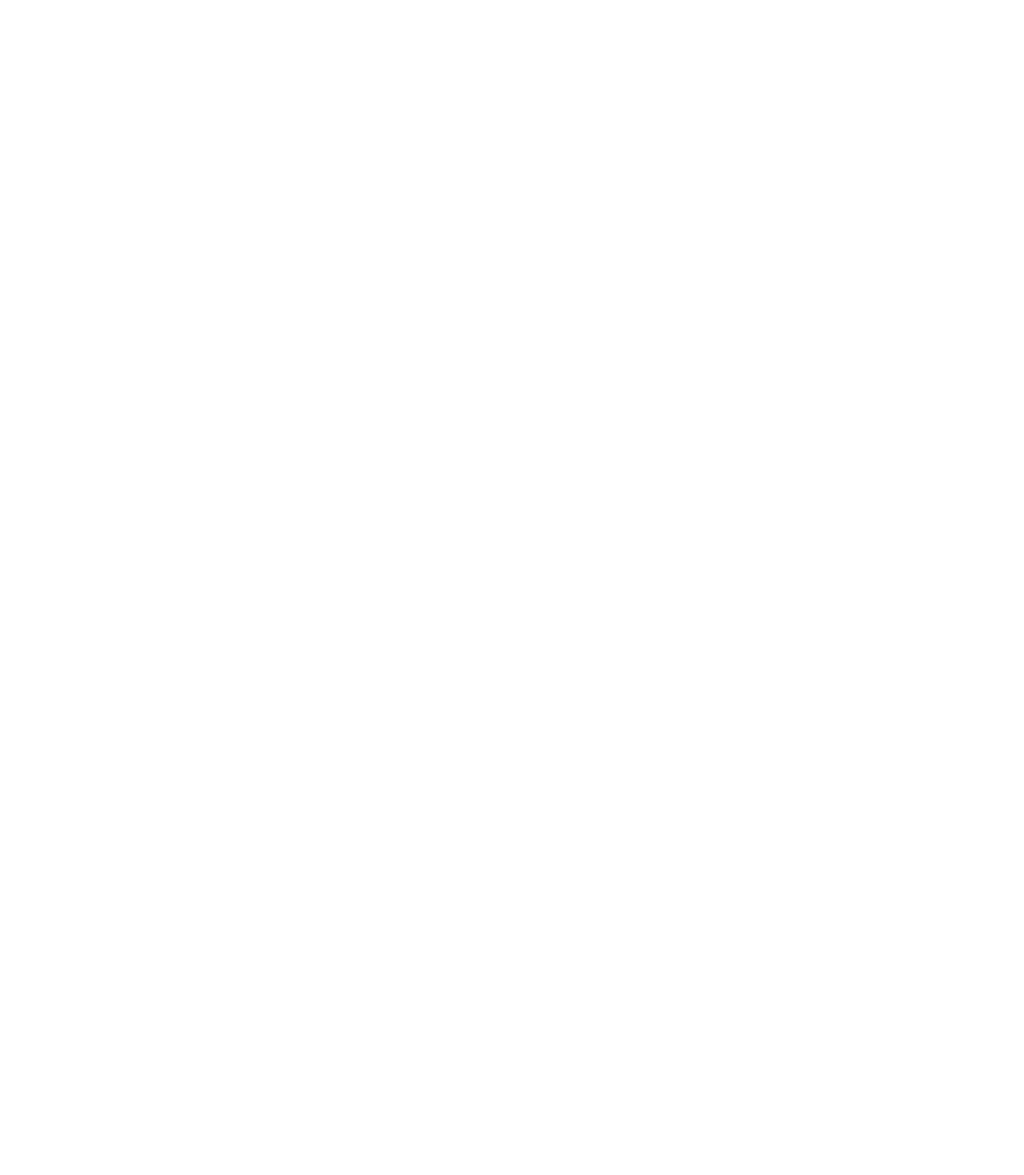
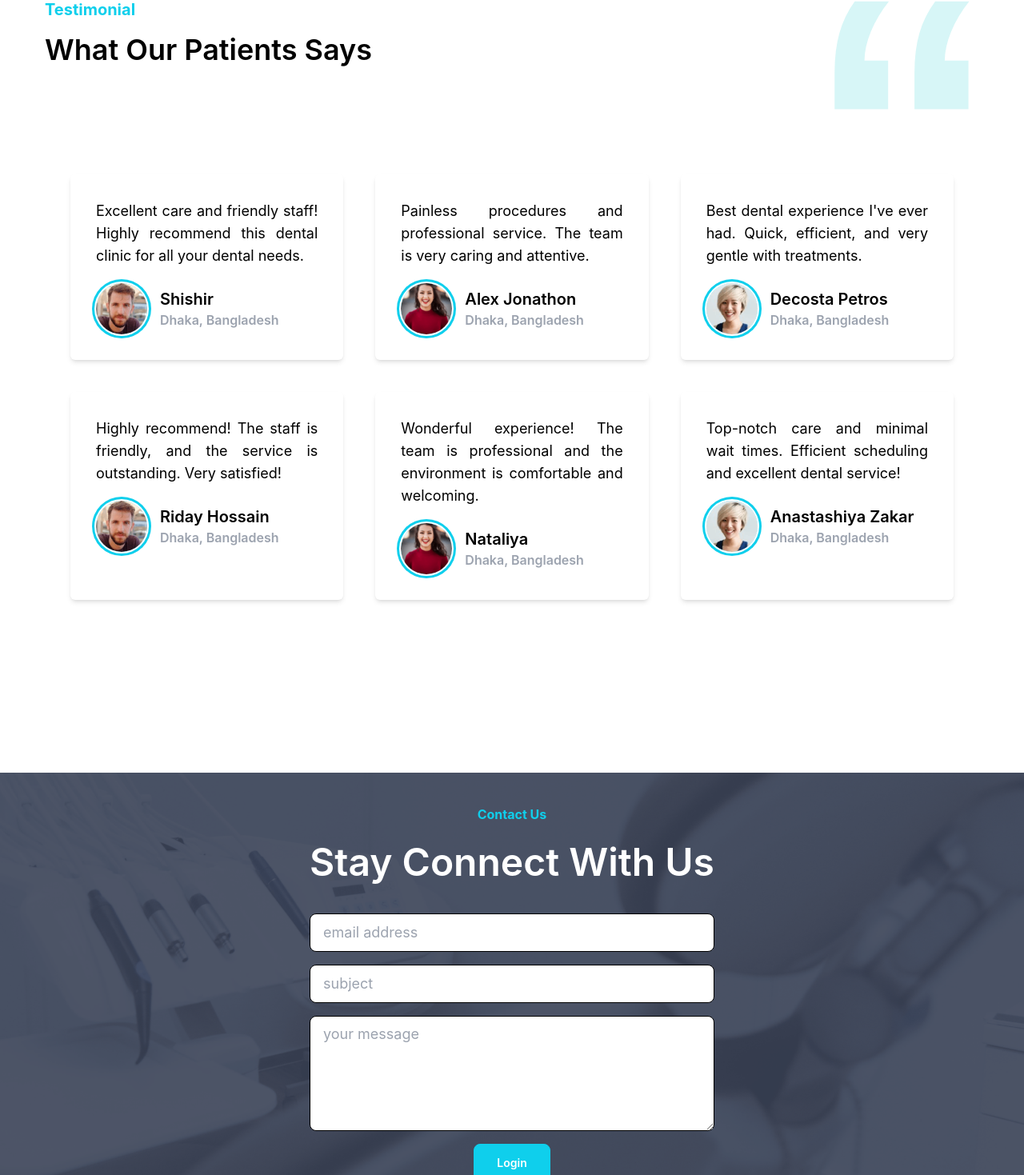
Before and after one commit to Riday1/dentist-client, a React (Create React App) app: page / in a window 1280 px wide. Shown: the part 3413-4882 px from the top of the page at 80% size. Before the commit the page ends 3299 px from the top, so only its background shows below. Built offline with nearby package versions, Linux system fonts and the light colour scheme.

Commit message:
patient review section and contact section added

```diff
--- /dev/null
+++ b/src/Pages/Home/ContactUs/ContactUs.css
@@ -0,0 +1,18 @@
+.banner-background2 {
+    position: relative;
+    /* display: inline-block; */
+    background-image: url('../../../assets/images/appointment.png');
+}
+
+/* .banner-background2::before {
+    content: '';
+    position: absolute;
+    left: 0;
+    top: 0;
+    width: 100%;
+    height: 100%;
+    display: inline-block;
+    background: linear-gradient(to right, rgba(255, 253, 253, 0.897) 100%, rgba(245, 243, 243, 0.966) 100%);
+
+
+} */
--- /dev/null
+++ b/src/Pages/Home/ContactUs/ContactUs.js
@@ -0,0 +1,37 @@
+import React from 'react';
+import image from '../../../assets/images/appointment.png';
+import './ContactUs.css';
+
+
+
+const ContactUs = () => {
+    return (
+        <div className="hero banner-background2">
+            <div className="hero-content flex-col ">
+                <div className="text-center">
+                    <p className="py-6 text-primary font-bold">Contact Us </p>
+                    <h1 className="text-5xl mb-6 font-semibold text-white">Stay Connect With Us</h1>
+                </div>
+                <div className="w-full">
+                    <form className="">
+                        <div className="form-control mb-4">
+                            <input type="email" placeholder="email address" className="input input-bordered py-5 text-lg" required />
+                        </div>
+                        <div className="form-control mb-4">
+                            <input type="password" placeholder="subject" className="input input-bordered py-5 text-lg" required />
+                        </div>
+
+                        <div className='form-control mb-4'>
+                            <textarea className="textarea textarea-bordered w-full h-36 text-lg" placeholder="your message"></textarea>
+                        </div>
+                        <div className="flex justify-center items-center">
+                            <button className="btn btn-primary w-24 inline-block text-white">Login</button>
+                        </div>
+                    </form>
+                </div>
+            </div>
+        </div>
+    );
+};
+
+export default ContactUs;
--- a/src/Pages/Home/Home/Home.js
+++ b/src/Pages/Home/Home/Home.js
@@ -4,6 +4,8 @@
 import Services from '../Services/Services';
 import Banner2 from '../Banner2/Banner2';
 import AppointmentBanner from '../AppointmentBanner/AppointmentBanner';
+import TestimonialSection from '../TestimonialSection/TestimonialSection';
+import ContactUs from '../ContactUs/ContactUs';
 
 const Home = () => {
     return (
@@ -13,6 +15,8 @@
             <Services></Services>
             <Banner2></Banner2>
             <AppointmentBanner></AppointmentBanner>
+            <TestimonialSection></TestimonialSection>
+            <ContactUs></ContactUs>
 
         </div>
     );
--- /dev/null
+++ b/src/Pages/Home/TestimonialSection/SingleTestimonial.js
@@ -0,0 +1,23 @@
+import React from 'react';
+
+const SingleTestimonial = ({ singleTestimonial }) => {
+    const { customer_name, review_text, id, image, address } = singleTestimonial;
+    return (
+        <div className='p-8 shadow-md rounded-md'>
+            <p className='text-lg text-justify'>{review_text}</p>
+            <div className='flex items-center mt-5'>
+                <div className="avatar">
+                    <div className="ring-primary ring-offset-primary-100 w-16 rounded-full ring ring-offset-2">
+                        <img src={image} className='' alt="" />
+                    </div>
+                </div>
+                <div className='ml-4'>
+                    <h2 className='text-xl font-semibold'>{customer_name}</h2>
+                    <p className='font-semibold text-gray-400'>{address}</p>
+                </div>
+            </div>
+        </div>
+    );
+};
+
+export default SingleTestimonial;
--- /dev/null
+++ b/src/Pages/Home/TestimonialSection/TestimonialSection.js
@@ -0,0 +1,75 @@
+import React from 'react';
+import quote from '../../../assets/icons/quote.svg';
+import people1 from '../../../assets/images/people1.png'
+import people2 from '../../../assets/images/people2.png'
+import people3 from '../../../assets/images/people3.png'
+import SingleTestimonial from './SingleTestimonial';
+
+const TestimonialSection = () => {
+    const allTestimonialsData = [
+        {
+            id: 1,
+            review_text: "Excellent care and friendly staff! Highly recommend this dental clinic for all your dental needs.",
+            customer_name: 'Shishir',
+            image: people1,
+            address: 'Dhaka, Bangladesh'
+        },
+        {
+            id: 2,
+            review_text: "Painless procedures and professional service. The team is very caring and attentive.",
+            customer_name: 'Alex Jonathon',
+            image: people2,
+            address: 'Dhaka, Bangladesh'
+        },
+        {
+            id: 3,
+            review_text: "Best dental experience I've ever had. Quick, efficient, and very gentle with treatments.",
+            customer_name: 'Decosta Petros',
+            image: people3,
+            address: 'Dhaka, Bangladesh'
+        },
+        {
+            id: 4,
+            review_text: "Highly recommend! The staff is friendly, and the service is outstanding. Very satisfied!"
+            ,
+            customer_name: 'Riday Hossain',
+            image: people1,
+            address: 'Dhaka, Bangladesh'
+        },
+        {
+            id: 5,
+            review_text: "Wonderful experience! The team is professional and the environment is comfortable and welcoming."
+            ,
+            customer_name: 'Nataliya ',
+            image: people2,
+            address: 'Dhaka, Bangladesh'
+        },
+        {
+            id: 6,
+            review_text: "Top-notch care and minimal wait times. Efficient scheduling and excellent dental service!",
+            customer_name: 'Anastashiya Zakar ',
+            image: people3,
+            address: 'Dhaka, Bangladesh'
+        },
+    ]
+    return (
+        <div className='p-14 my-20'>
+            <div className='my-10 flex justify-between'>
+                <div className=''>
+                    <h5 className='text-xl text-primary my-4 font-bold'>Testimonial</h5>
+                    <h1 className='text-4xl font-semibold my-4'>What Our Patients Says</h1>
+                </div>
+                <img src={quote} className='w-[192px] h-[156px]' alt="" />
+
+            </div>
+
+            <div className='grid grid-cols-1 md:grid-cols-2 lg:grid-cols-3 gap-10 py-10 my-10 px-8'>
+                {
+                    allTestimonialsData.map(singleTestimonial => <SingleTestimonial key={singleTestimonial.id} singleTestimonial={singleTestimonial}></SingleTestimonial>)
+                }
+            </div>
+        </div>
+    );
+};
+
+export default TestimonialSection;
```
